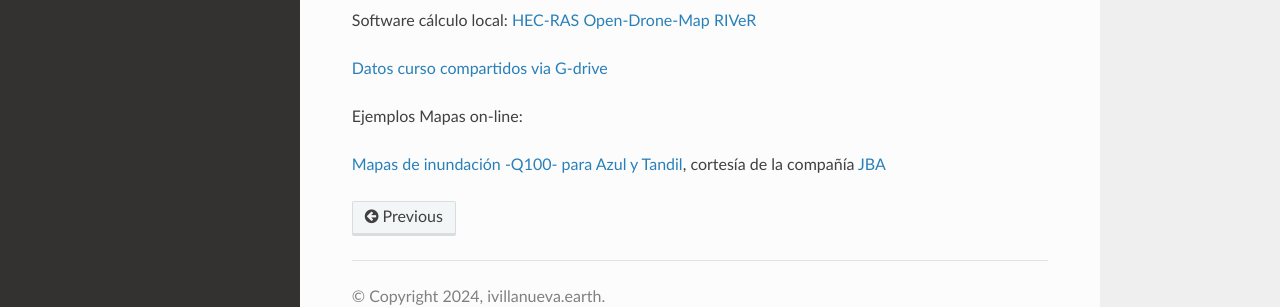
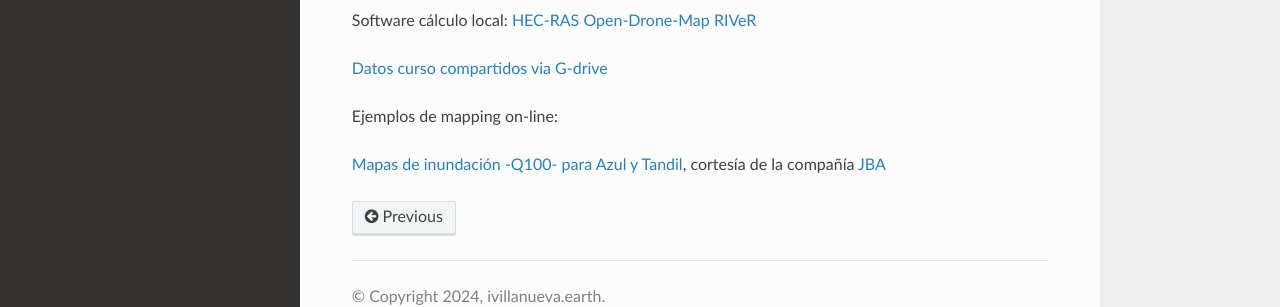
Before and after one commit to ivillamadrid/EvalFloodRisk_RSSWE, a Sphinx documentation site: the page built from docs/source/software.rst, in a window 1280 px wide. Shown: the part 380-687 px from the top of the page. Built offline with Sphinx 7.4.7 and the Read the Docs theme 2.0.0, drawn with Linux system fonts in a browser that asks for light colours; pages that are not in the unit, such as notebooks, are missing from menus.

Commit message:
Update software.rst

```diff
--- a/docs/source/software.rst
+++ b/docs/source/software.rst
@@ -23,7 +23,7 @@ Software cálculo local:
 `Datos curso compartidos via G-drive <https://drive>`_
 
 
-Ejemplos Mapas on-line:
+Ejemplos de mapping on-line:
 
 `Mapas de inundación -Q100- para Azul y Tandil <https://app.ellipsis-drive.com/view?pathId=74734854-23f5-4796-81aa-90d02b100e3e&state=266d0c1c-6e50-4111-9a9a-303cc183e7e1>`_, cortesía de la compañía
 `JBA <https://www.jbafloodmaps.com/>`_
```
